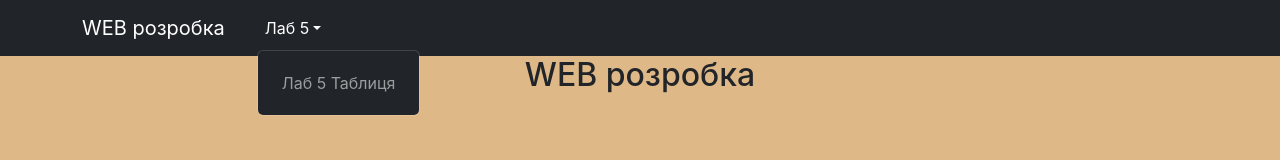
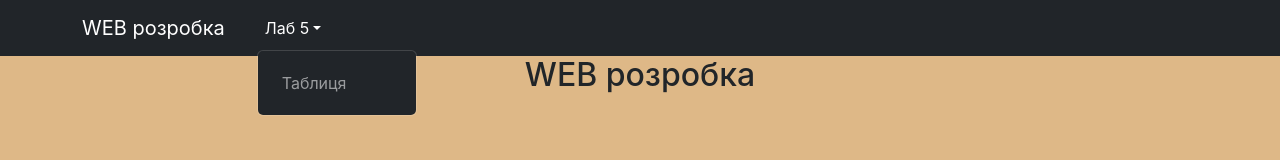
Before and after one commit to VitaliiLitvinchuk/WebLabs, a React (Create React App) app: page / in a window 1280 px wide. Both pictures are taken after a click on the button "Лаб 5". Shown: the top 160 px of the page. Built offline with nearby package versions, Linux system fonts and the light colour scheme.

Commit message:
Header feature fix

```diff
--- a/src/components/containers/Header/index.tsx
+++ b/src/components/containers/Header/index.tsx
@@ -10,7 +10,7 @@ const Header = () => {
                     <Nav className="me-auto">
                         <NavDropdown title="Лаб 5">
                             <NavDropdown.Item>
-                                <Link className="nav-link" to="/lab5table">Лаб 5 Таблиця</Link>
+                                <Link className="nav-link" to="/lab5table">Таблиця</Link>
                             </NavDropdown.Item>
                         </NavDropdown>
                     </Nav>
```
